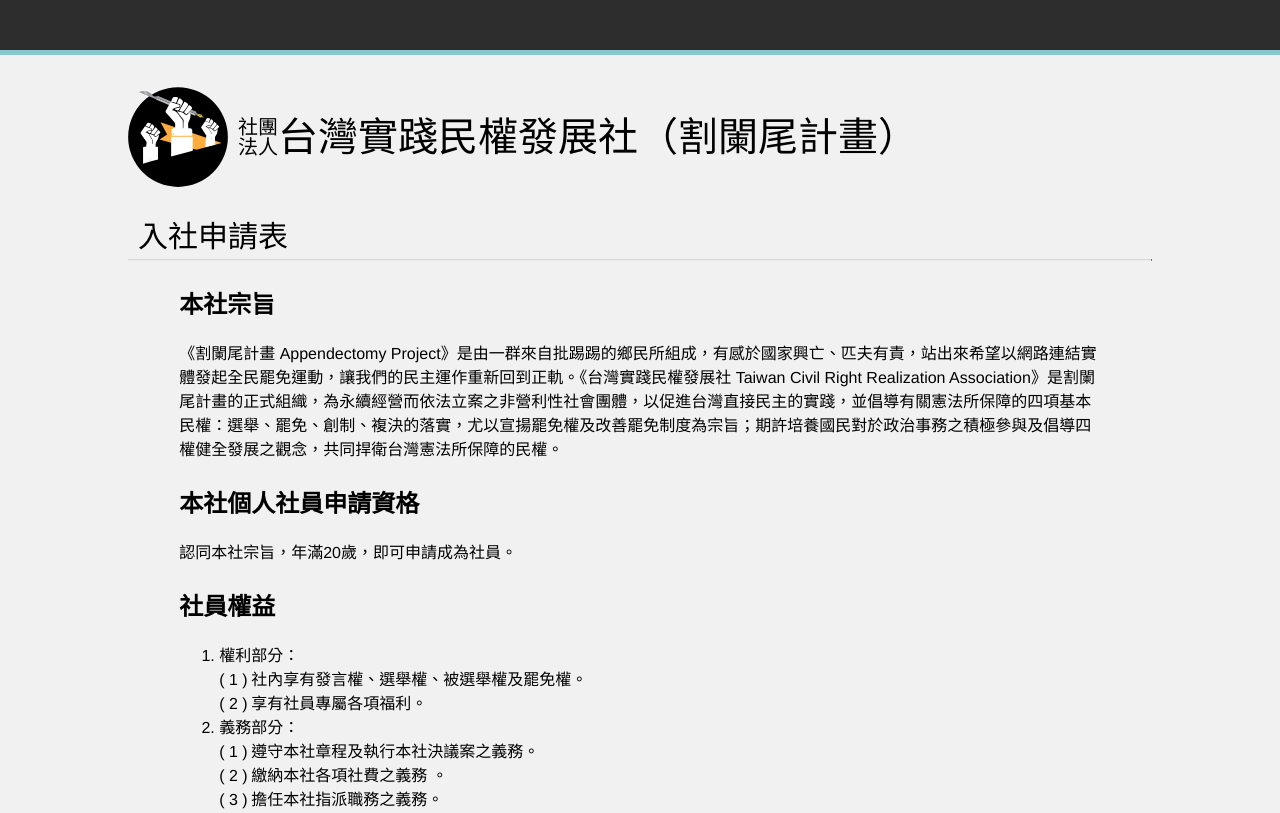
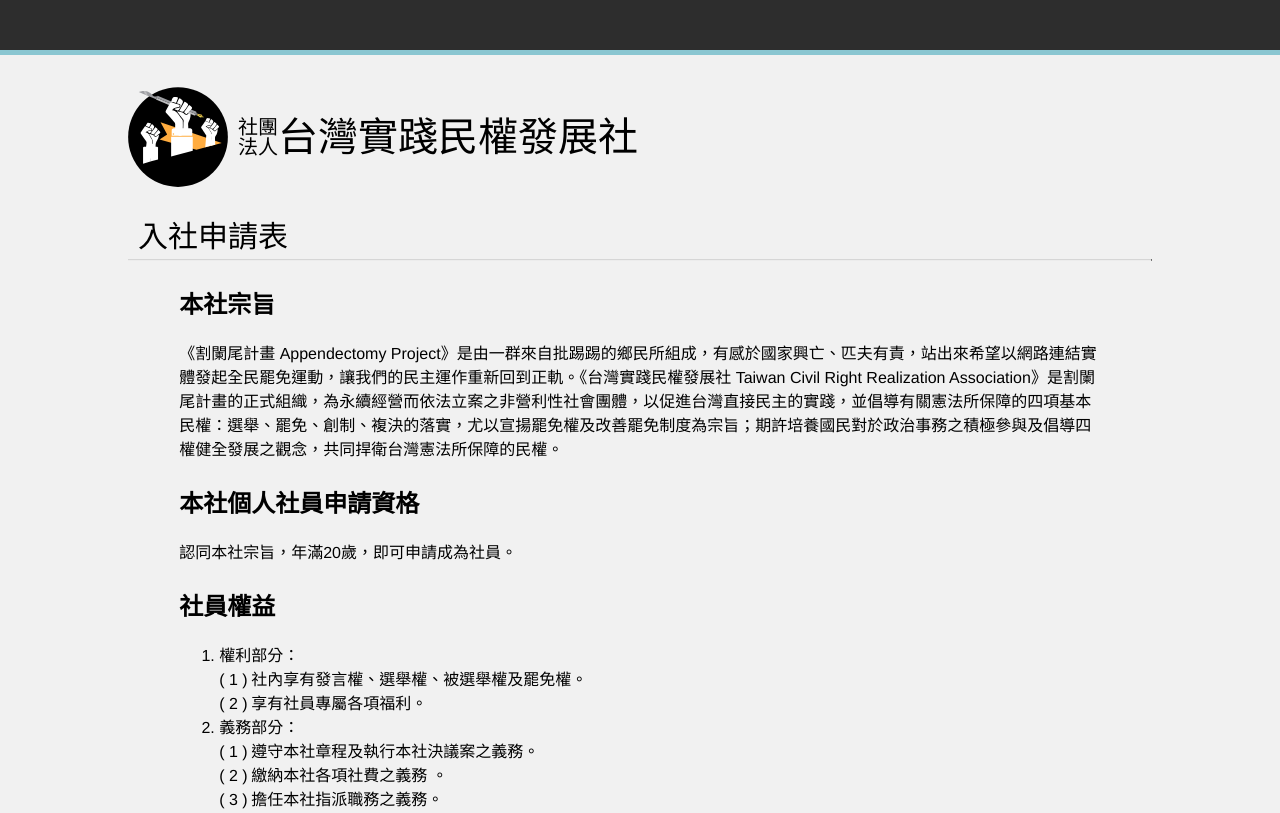
Before and after one commit to appy-tw/join, a plain HTML site: page index.html in a window 1280 px wide. Shown: the top 813 px of the page. Drawn offline with Linux system fonts and the light colour scheme.

Commit message:
remove appy title

```diff
--- a/index.html
+++ b/index.html
@@ -20,7 +20,7 @@
     <img src="img/appy_black.svg" onerror="this.src='img/appy_black.png';this.onerror=null;" class="form-header-appy-black">
     <!--<div class="">-->
       <div class="form-header-artificial-person"><p class="form-header-artificial-person">社團法人</p></div>
-      <div class="form-header-title">台灣實踐民權發展社<span class="form-header-title-appy">（割闌尾計畫）</span>
+      <div class="form-header-title">台灣實踐民權發展社
       <span class="form-header-title-join">入社申請表</span></div>
     <!--</div>-->
 	</div>
```
